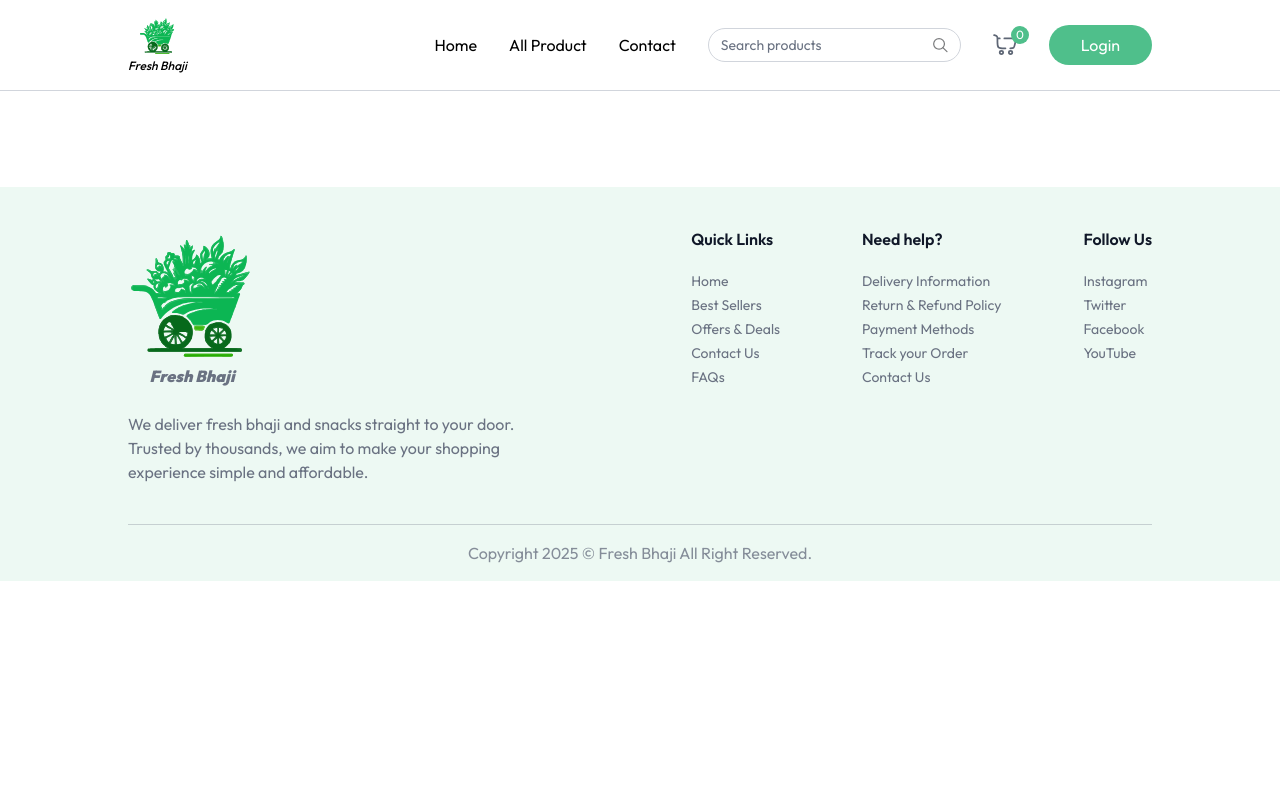
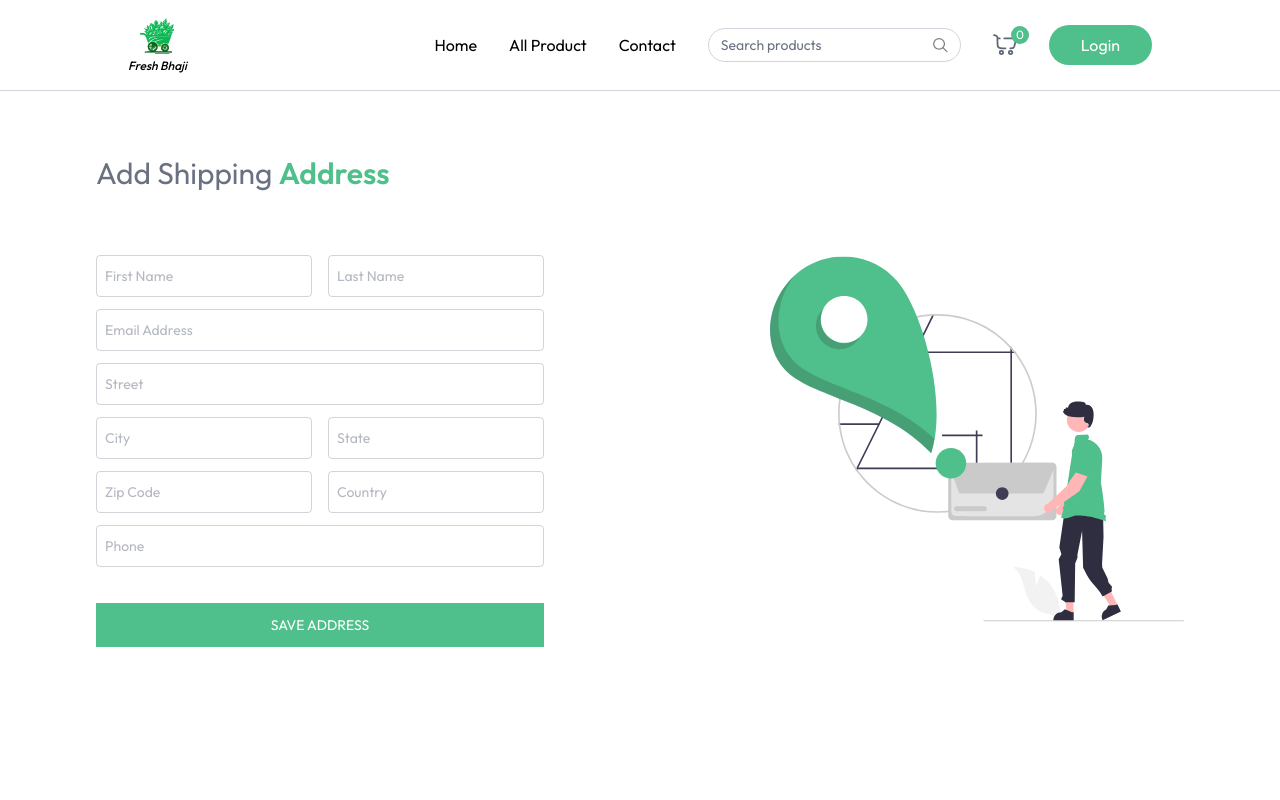
Before and after one commit to ATULYADAVpro/freshBhaji, a React (Vite) app in the folder client/: page /add-address in a window 1280 px wide. Shown: the top 800 px of the page. Built offline with nearby package versions, Linux system fonts and the light colour scheme.

Commit message:
add Address Page

```diff
--- a/client/src/App.jsx
+++ b/client/src/App.jsx
@@ -10,6 +10,7 @@
 import ProductCategory from './pages/ProductCategory'
 import ProductDetails from './pages/ProductDetails'
 import Cart from './pages/Cart'
+import AddAddress from './components/AddAddress'
 
 export default function App() {
   const isSeller = useLocation().pathname.includes('seller')
@@ -26,6 +27,7 @@
           <Route path='/products/:category' element={<ProductCategory />} />
           <Route path='/products/:category/:id' element={<ProductDetails />} />
           <Route path='/cart' element={<Cart />} />
+          <Route path='/add-address' element={<AddAddress />} />
         </Routes>
       </div>
       {/* ---- Footer  section --- */}
--- /dev/null
+++ b/client/src/components/AddAddress.jsx
@@ -0,0 +1,96 @@
+import React, { useState } from 'react'
+import { assets } from '../assets/assets'
+
+
+const InputField = ({ type, placeholder, name, handleChange, address }) => {
+    return (
+        <input
+            className='w-full px-2 py-2.5 border border-gray-500/30 rounded outline-none text-gray-500 focus:border-primary transition'
+            type={type}
+            name={name}
+            placeholder={placeholder}
+            value={address[name]}
+            required
+            onChange={handleChange}
+        />
+    )
+}
+
+export default function AddAddress() {
+    const [address, setAddress] = useState({
+        firstName: '',
+        lastName: '',
+        email: '',
+        street: '',
+        city: '',
+        state: '',
+        zipcode: '',
+        country: '',
+        phone: '',
+    })
+
+
+    const onSubmitHandler = async (e) => {
+        e.preventDefault()
+    }
+    const handleChange = (e) => {
+        e.preventDefault()
+
+        const { name, value } = e.target;
+        setAddress(
+            (prevAddress) => ({
+                ...prevAddress,
+                [name]: value,
+            })
+        )
+    }
+    return (
+        <div className='mt-16 pb-16'>
+            <p className='text-2xl md:text-3xl text-gray-500'>Add Shipping <span className='font-semibold text-primary'>Address</span></p>
+            <div className="flex flex-col-reverse md:flex-row justify-between mt-10">
+                <div className="flex-1 max-w-md">
+                    <form onSubmit={onSubmitHandler} className='space-y-3 mt-6 text-sm'>
+                        <div className="grid grid-cols-2 gap-4">
+                            <InputField handleChange={handleChange} address={address}
+                                name={'firstName'} type='text' placeholder='First Name' />
+
+                            <InputField handleChange={handleChange} address={address}
+                                name={'lastName'} type='text' placeholder='Last Name' />
+                        </div>
+
+                        <InputField handleChange={handleChange} address={address}
+                            name={'email'} type='text' placeholder='Email Address' />
+
+                        <InputField handleChange={handleChange} address={address}
+                            name={'street'} type='text' placeholder='Street' />
+
+                        <div className="grid grid-cols-2 gap-4">
+                            <InputField handleChange={handleChange} address={address}
+                                name={'city'} type='text' placeholder='City' />
+
+                            <InputField handleChange={handleChange} address={address}
+                                name={'state'} type='text' placeholder='State' />
+                        </div>
+
+                        <div className="grid grid-cols-2 gap-4">
+                            <InputField handleChange={handleChange} address={address}
+                                name={'zipcode'} type='number' placeholder='Zip Code' />
+
+                            <InputField handleChange={handleChange} address={address}
+                                name={'country'} type='text' placeholder='Country' />
+                        </div>
+
+                        <InputField handleChange={handleChange} address={address}
+                            name={'text'} type='text' placeholder='Phone' />
+
+                        <button className='w-full mt-6 bg-primary text-white py-3 hover:bg-primary-dull transition cursor-pointer uppercase'>
+                            Save address
+                        </button>
+
+                    </form>
+                </div>
+                <img src={assets.add_address_iamge} alt="add image" />
+            </div>
+        </div>
+    )
+}
```
